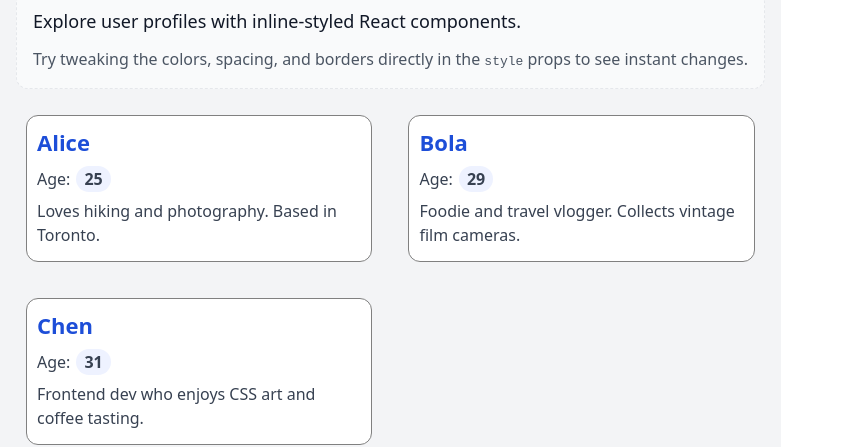
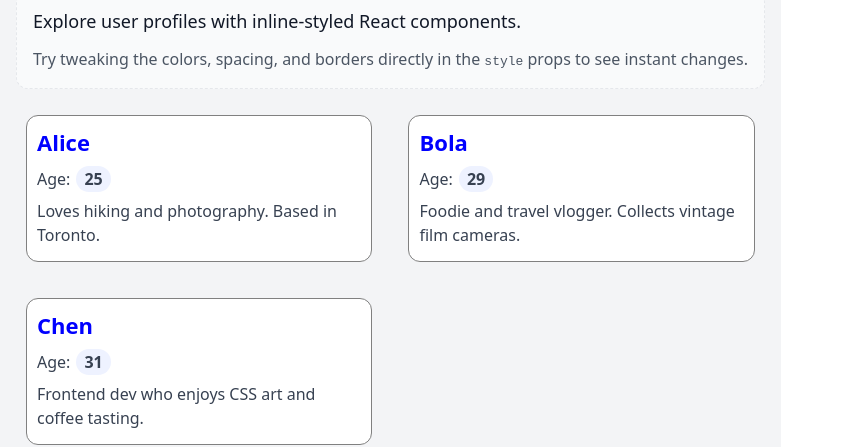
Before and after one commit to eghosa95/alx-fe-reactjs, a React (Vite) app in the folder alx-react-app-new/: page / in a window 1280 px wide. Shown: the part 121-568 px from the top of the page, without its empty margins (0-846 px from the left). Built offline with nearby package versions, Linux system fonts and the light colour scheme.

Commit message:
Update UserProfile.jsx

```diff
--- a/alx-react-app-new/src/components/UserProfile.jsx
+++ b/alx-react-app-new/src/components/UserProfile.jsx
@@ -10,7 +10,7 @@
 
 
   const nameStyle = {
-    color: "#1d4ed8",
+    color: "blue",
     fontSize: 22,
     margin: "0 0 8px 0",
   };
```
